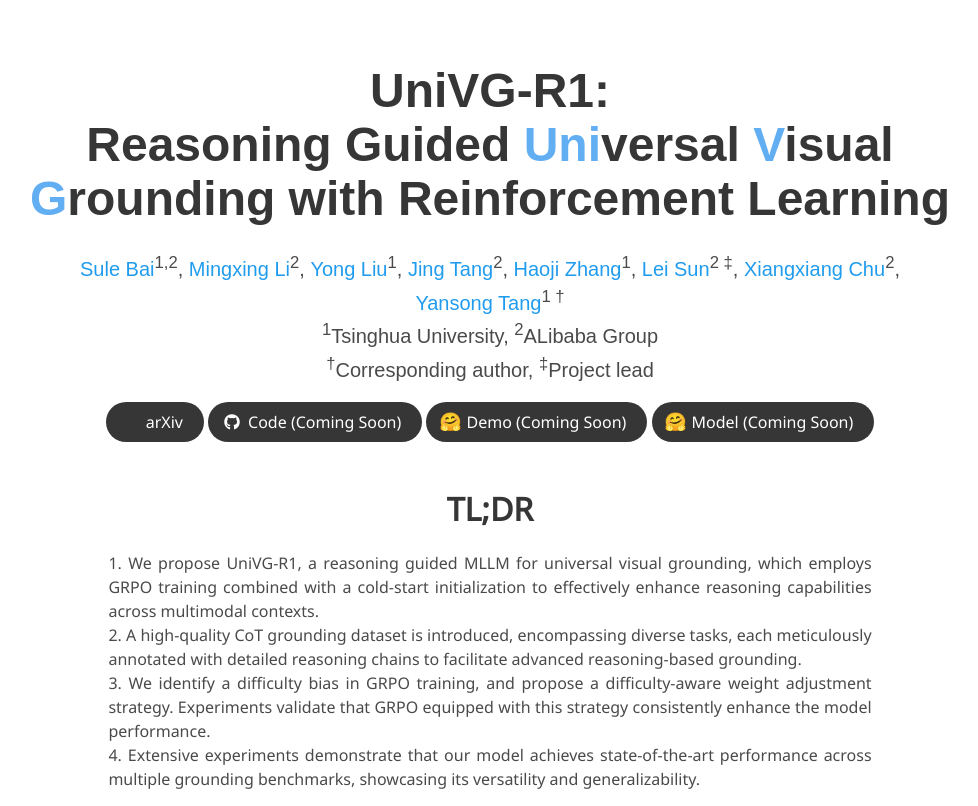
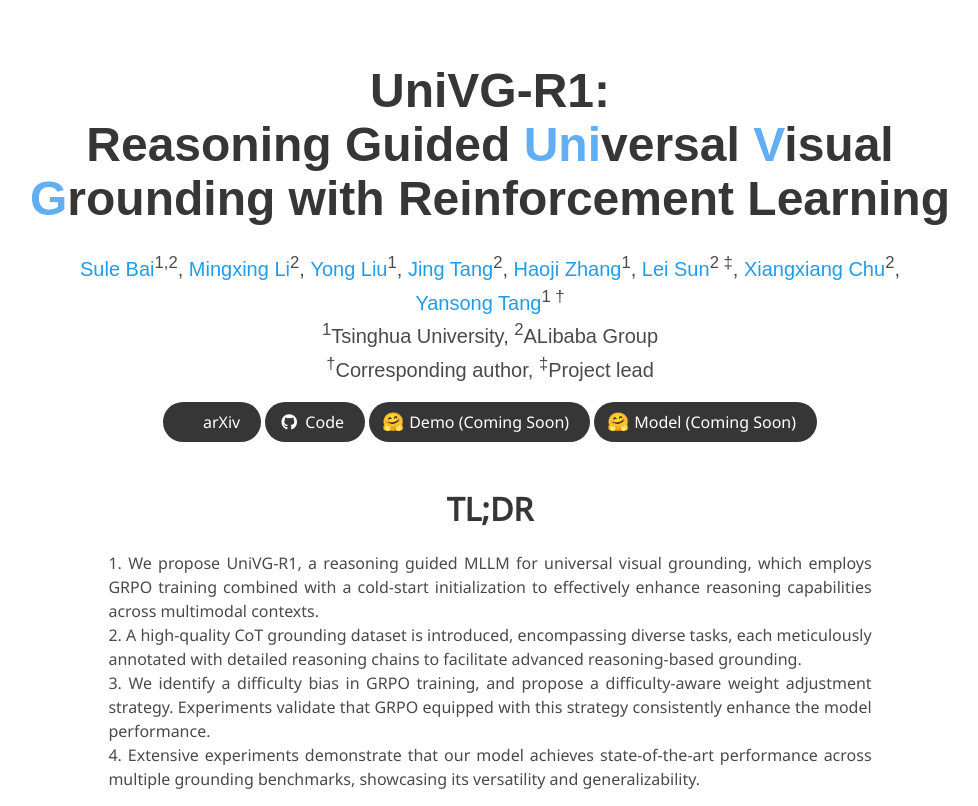
Before and after one commit to AMAP-ML/UniVG-R1-page, a plain HTML site: page index.html in a window 1280 px wide. Shown: the top 806 px of the page, without its empty margins (150-1128 px from the left). Drawn offline with nearby package versions, Linux system fonts and the light colour scheme; some icons are missing; a web font is replaced by a local one.

Commit message:
update code

```diff
--- a/index.html
+++ b/index.html
@@ -113,13 +113,12 @@
               </span> -->
               <!-- Code Link. -->
               <span class="link-block">
-                <a href=""
+                <a href="https://github.com/AMAP-ML/UniVG-R1"
                    class="external-link button is-normal is-rounded is-dark">
                   <span class="icon">
                       <i class="fab fa-github"></i>
                   </span>
-                  <!-- <span>Code</span> -->
-                  <span>Code (Coming Soon)</span>
+                  <span>Code</span>
                   </a>
               </span>
               <span class="link-block">
```
